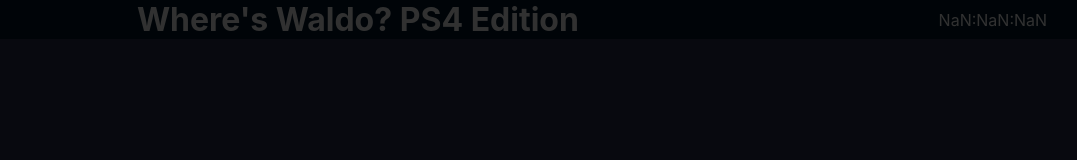
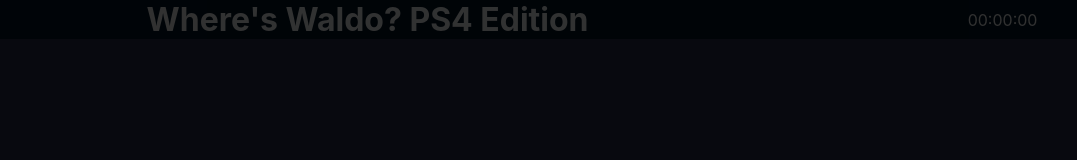
Before and after one commit to liridonloku/where-is-waldo, a React (Create React App) app: page / in a window 1280 px wide. Shown: the top 160 px of the page, without its empty margins (48-1125 px from the left). Built offline with nearby package versions, Linux system fonts and the light colour scheme.

Commit message:
Add functions to start and finish the game

```diff
--- a/src/App.js
+++ b/src/App.js
@@ -1,20 +1,59 @@
 import Header from "./components/Header";
 import ImageComponent from "./components/ImageComponent";
 import StartGameModal from "./components/StartGameModal";
-import { useState } from "react";
+import { useState, useEffect } from "react";
 
 function App() {
-  const [startGameModal, setmodal] = useState(true);
+  const [startGameModal, setStartGameModal] = useState(true);
+  const [time, setTime] = useState(0);
+  const [keepTime, setKeepTime] = useState(false);
+  const [foundCharacters, setfoundCharacters] = useState([]);
+  const [gameEnd, setgameEnd] = useState(false);
 
-  const toggleModal = () => {
-    setmodal(!startGameModal);
+  useEffect(() => {
+    if (gameEnd) {
+      console.log(
+        `Game over! Your time: ${Math.floor(time / 3600)
+          .toString()
+          .padStart(2, "0")}:${Math.floor((time % 3600) / 60)
+          .toString()
+          .padStart(2, "0")}:${(time % 60).toString().padStart(2, "0")}`
+      );
+    }
+    checkGameEnd();
+  });
+
+  const checkGameEnd = () => {
+    if (foundCharacters.length === 3) {
+      setKeepTime(false);
+      setgameEnd(true);
+    }
   };
+
+  setTimeout(() => {
+    keepTime && setTime(time + 1);
+  }, 1000);
+
+  const findCharacter = (character) => {
+    if (!foundCharacters.includes(character)) {
+      setfoundCharacters([...foundCharacters, character]);
+    }
+  };
+
+  const startGame = () => {
+    //remove modal
+    setStartGameModal(false);
+    //reset timer
+    setTime(0);
+    //start timer
+    setKeepTime(true);
+  };
+
   return (
     <>
-      <Header />
-      <ImageComponent />
-      {startGameModal && <StartGameModal />}
-      <button onClick={toggleModal}>Show Modal</button>
+      <Header time={time} />
+      <ImageComponent findCharacter={findCharacter} />
+      {startGameModal && <StartGameModal startGame={startGame} />}
     </>
   );
 }
--- a/src/components/ImageComponent.jsx
+++ b/src/components/ImageComponent.jsx
@@ -4,7 +4,7 @@
 import { useState } from "react";
 import CharacterModal from "./CharacterModal";
 
-const ImageComponent = () => {
+const ImageComponent = ({ findCharacter }) => {
   const characters = {
     arthur: {
       xMin: 0.212,
@@ -46,6 +46,7 @@
       coordinates.yInPercent >= characters[character].yMin &&
       coordinates.yInPercent <= characters[character].yMax
     ) {
+      findCharacter(character);
       console.log(`Congratulations! You found ${character}`);
     } else {
       console.log("Keep trying!");
--- a/src/components/StartGameModal.jsx
+++ b/src/components/StartGameModal.jsx
@@ -5,7 +5,7 @@
 import kratos from "../images/kratos.png";
 import game from "../images/game.jpg";
 
-const StartGameModal = () => {
+const StartGameModal = ({ startGame }) => {
   return (
     <StyledStartGameModal>
       <h1>Where's Waldo? PS4 Edition!</h1>
@@ -34,7 +34,7 @@
             <p>Kratos</p>
           </div>
           <div className="start">
-            <button>Start</button>
+            <button onClick={startGame}>Start</button>
           </div>
         </div>
       </div>
--- a/src/components/styles/ImageComponent.styled.jsx
+++ b/src/components/styles/ImageComponent.styled.jsx
@@ -4,6 +4,7 @@
   position: relative;
 
   & img {
+    display: block;
     width: 100%;
   }
 `;
--- a/src/components/styles/StartGameModal.styled.jsx
+++ b/src/components/styles/StartGameModal.styled.jsx
@@ -1,7 +1,7 @@
 import styled from "styled-components";
 
 export const StyledStartGameModal = styled.div`
-  position: absolute;
+  position: fixed;
   top: 0;
   width: 100%;
   height: 100vh;
```
